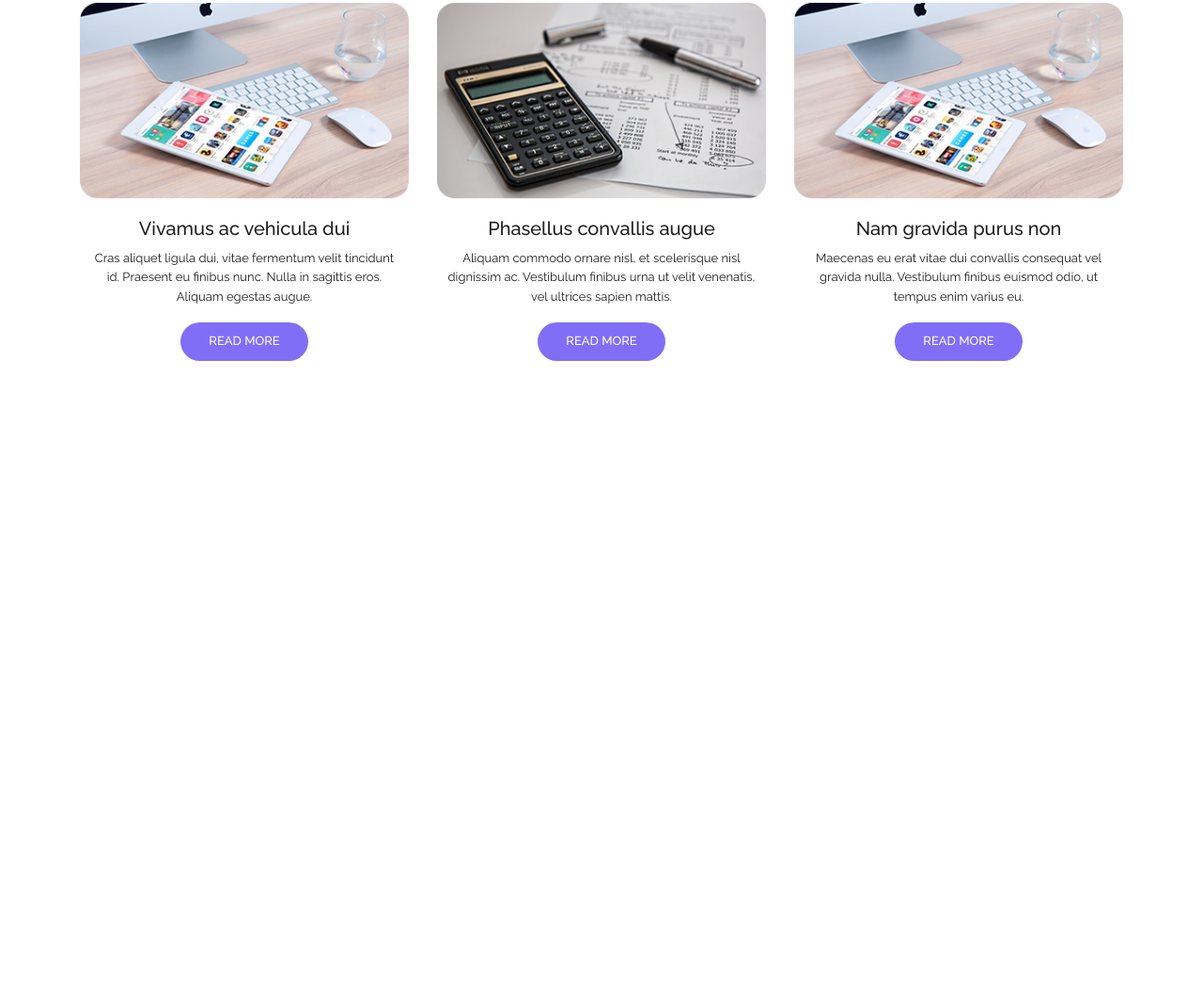
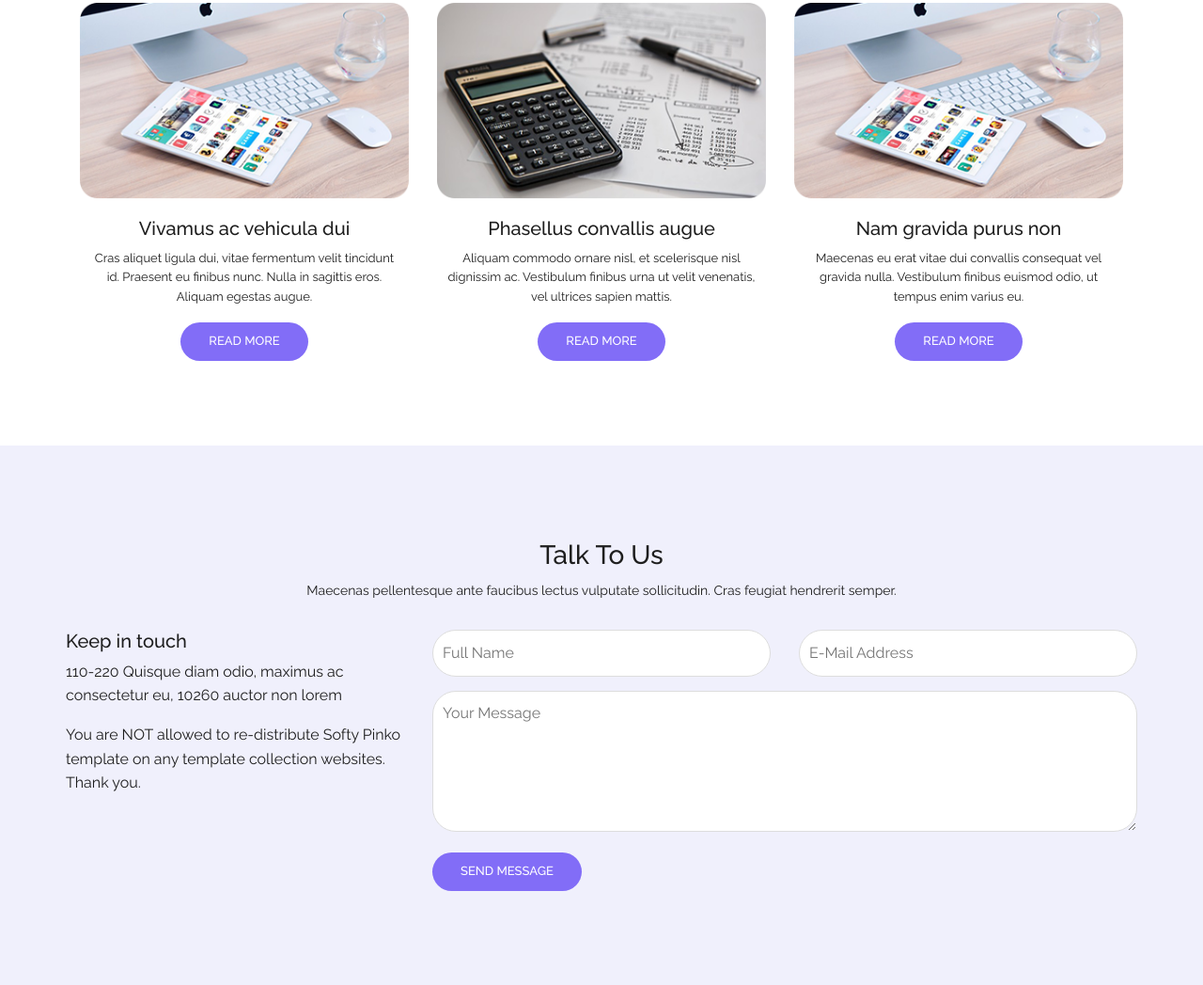
Before and after one commit to vuanhtuan17072005/Font-end-2025, a plain HTML site: page index.html in a window 1280 px wide. Shown: the part 2197-3245 px from the top of the page at 94% size. Before the commit the page ends 2671 px from the top, so only its background shows below. Drawn offline with nearby package versions, Linux system fonts and the light colour scheme.

Commit message:
New projec 3

```diff
--- a/assets/css/base.css
+++ b/assets/css/base.css
@@ -28,6 +28,7 @@ a:hover{
     color: var(--color-text);
     font-size: 13px;
     font-weight: 500;
+    border: none;
 }
 .button-two{
     background: var(--color-two);
--- a/assets/css/styles.css
+++ b/assets/css/styles.css
@@ -235,3 +235,33 @@
 }
 
 /* blog-entries */
+ /* <!-- Talk to us --> */
+ .talk-to-us{
+    background: #F0F0FC;
+    padding: 100px 0;
+ }
+ .talk-to-us .inner-content .inner-title {
+    font-size: 20px;
+
+ }
+ .talk-to-us .inner-form input, .talk-to-us .inner-form textarea{
+    border-radius: 25px;
+    width: 100%;
+    margin-bottom: 15px;
+    padding: 10px;
+    border: 1px solid #ddd;
+    background: #fff;
+ }
+ .talk-to-us .inner-form textarea{
+    height: 150px;
+ }
+ .talk-to-us .inner-form input{
+    height: 50px ;
+ }
+ .talk-to-us .inner-form input:focus, .talk-to-us .inner-form textarea:focus{
+    background-color: #fff;
+    border-color: #80bdff;
+    outline: 0;
+    box-shadow: 0 0 0 0.2rem rgba(0, 123, 255, .25);
+ }
+  /* <!-- Talk to us --> */
--- a/index.html
+++ b/index.html
@@ -301,6 +301,52 @@
         </div>
     </div>
   <!-- Section-four -->
+<!-- Talk to us -->
+    <div class="talk-to-us">
+        <div class="container">
+            <div class="row">
+                 <div class="col-12">
+                    <div class="box-head">
+                    <h2 class="inner-title">
+                        Talk To Us
+                    </h2>
+                    <p class="inner-desc">
+                       Maecenas pellentesque ante faucibus lectus vulputate sollicitudin. Cras feugiat hendrerit semper.
+                    </p>
+                </div>
+            </div>
+            <div class="row">
+                <div class=" col-md-4 col-sm-12">
+                    <div class="inner-content">
+                        <h4 class="inner-title">
+                            Keep in touch
+                        </h4>
+                        <p>110-220 Quisque diam odio, maximus ac consectetur eu, 10260 auctor non lorem</p>
+                        <p>You are NOT allowed to re-distribute Softy Pinko template on any template collection websites. Thank you.</p>
+                    </div>
+                </div>
+                <div class="col-md-8 col-sm-12">
+                    <form action="" class="inner-form">
+                        <div class="row">
+                            <div class="col-lg-6 col-md-12">
+                                <input type="text" placeholder="Full Name">
+                            </div>
+                            <div class="col-lg-6 col-md-12">
+                                <input type="text" placeholder="E-Mail Address">
+                            </div>
+                            <div class="col-xl-12">
+                              <textarea placeholder="Your Message"></textarea>
+                            </div>
+                            <div class="col-xl-12">
+                                <button class="button button-one">SEND MESSAGE</button>
+                            </div>
+                        </div>
+                    </form>
+                </div>
+            </div>
+        </div>
+    </div>
+ <!-- Talk to us -->
     <script src="https://cdn.jsdelivr.net/npm/jquery@3.5.1/dist/jquery.slim.min.js" integrity="sha384-DfXdz2htPH0lsSSs5nCTpuj/zy4C+OGpamoFVy38MVBnE+IbbVYUew+OrCXaRkfj" crossorigin="anonymous"></script>
     <script src="https://cdn.jsdelivr.net/npm/bootstrap@4.6.2/dist/js/bootstrap.bundle.min.js" integrity="sha384-Fy6S3B9q64WdZWQUiU+q4/2Lc9npb8tCaSX9FK7E8HnRr0Jz8D6OP9dO5Vg3Q9ct" crossorigin="anonymous"></script>
 
```
